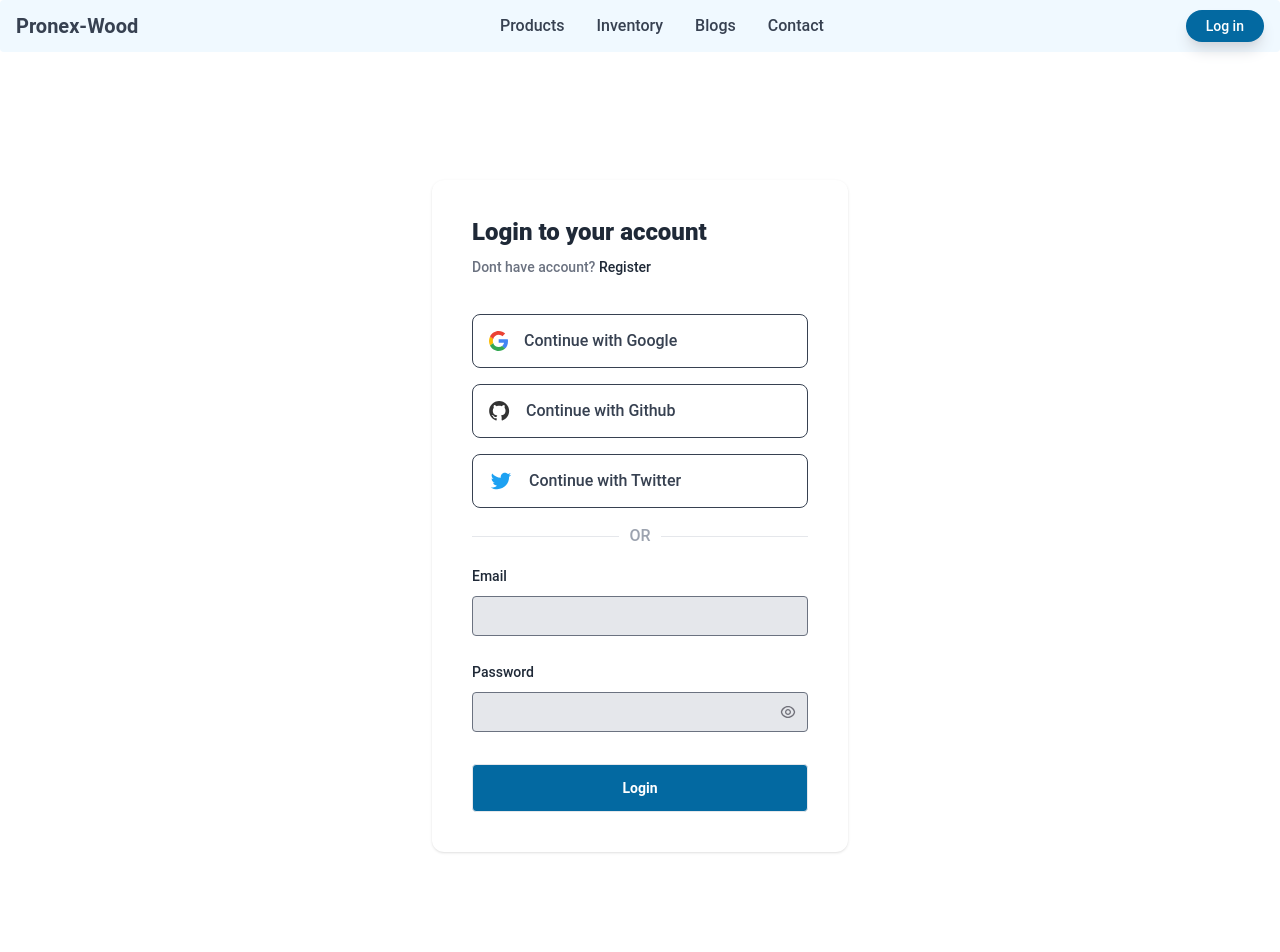
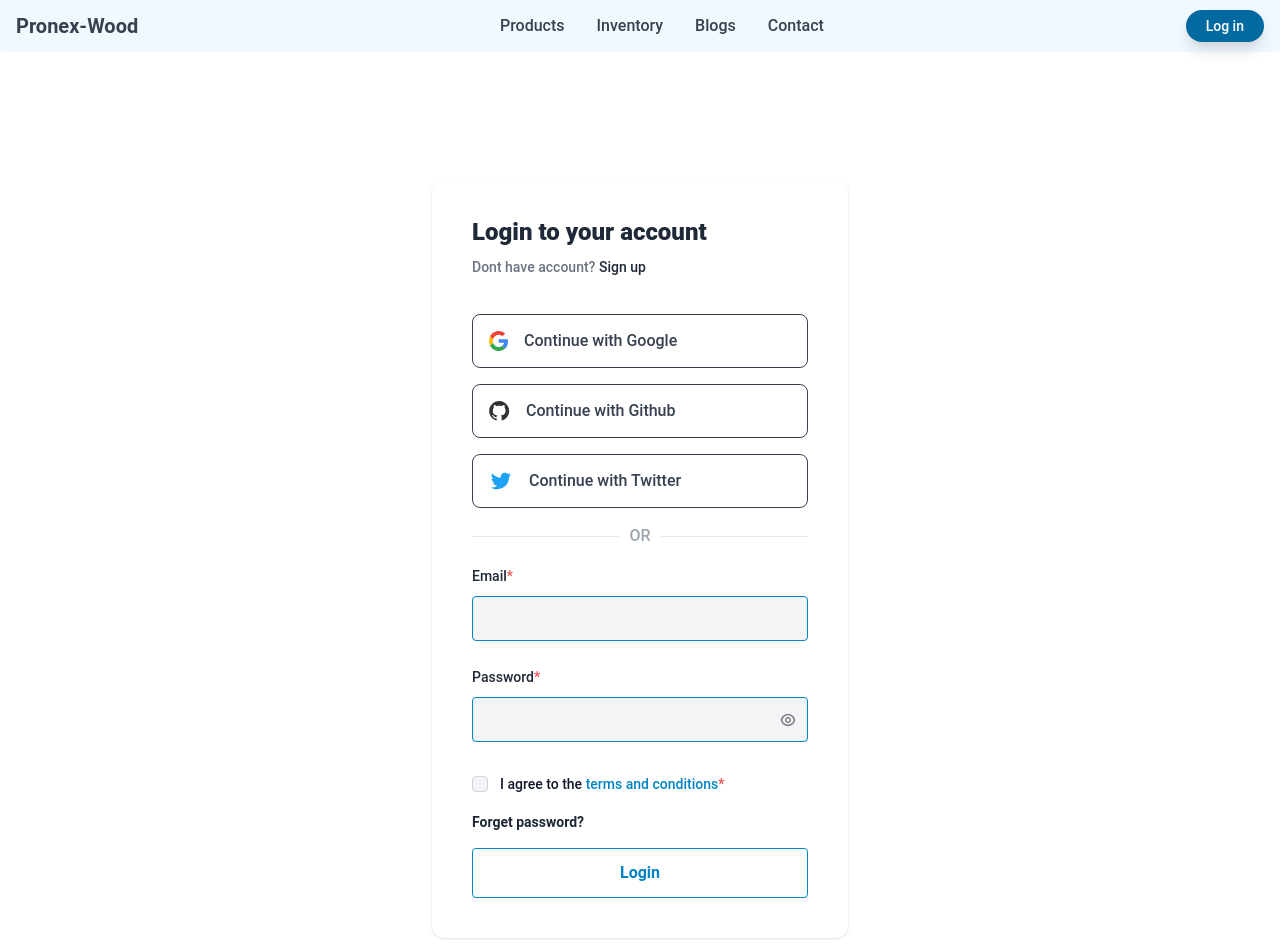
Before and after one commit to kmrajibfaysal/pronex-wood-km, a React (Create React App) app: page /login in a window 1280 px wide. Shown: the top 952 px of the page. Before the commit the page ends 916 px from the top, so only its background shows below. Built offline with nearby package versions, Linux system fonts and the light colour scheme; no server answers.

Commit message:
added private route with login and register page correction

```diff
--- a/package.json
+++ b/package.json
@@ -15,6 +15,7 @@
     "react-firebase-hooks": "^5.0.3",
     "react-router-dom": "6",
     "react-scripts": "5.0.0",
+    "react-toastify": "^8.2.0",
     "web-vitals": "^2.1.4"
   },
   "scripts": {
--- a/src/App.js
+++ b/src/App.js
@@ -1,8 +1,10 @@
 import { Route, Routes } from 'react-router-dom';
 import Home from './Pages/Home/Home';
+import Inventory from './Pages/Inventory/Inventory';
 import Login from './Pages/Login/Login';
 import Register from './Pages/Register/Register';
 import Header from './Shared/Header';
+import RequireAuth from './Shared/RequireAuth/RequireAuth';
 
 function App() {
     return (
@@ -12,6 +14,14 @@ function App() {
                 <Route path="/" element={<Home />} />
                 <Route path="/login" element={<Login />} />
                 <Route path="/register" element={<Register />} />
+                <Route
+                    path="/inventory/:productId"
+                    element={
+                        <RequireAuth>
+                            <Inventory />
+                        </RequireAuth>
+                    }
+                />
             </Routes>
         </div>
     );
--- /dev/null
+++ b/src/Pages/Inventory/Inventory.js
@@ -0,0 +1,14 @@
+import React from 'react';
+import { useParams } from 'react-router-dom';
+
+function Inventory() {
+    const { productId } = useParams();
+
+    return (
+        <div>
+            <h1 className="text-5xl">This is inventory of : {productId}</h1>
+        </div>
+    );
+}
+
+export default Inventory;
--- a/src/Pages/Login/Login.js
+++ b/src/Pages/Login/Login.js
@@ -1,17 +1,105 @@
+/* eslint-disable consistent-return */
 /* eslint-disable jsx-a11y/label-has-associated-control */
 /* eslint-disable jsx-a11y/aria-role */
 /* eslint-disable no-unused-vars */
 /* eslint-disable react/button-has-type */
 /* eslint-disable jsx-a11y/no-redundant-roles */
-import React, { useState } from 'react';
-import { Link } from 'react-router-dom';
+import React, { useRef, useState } from 'react';
+import {
+    useAuthState,
+    useSendPasswordResetEmail,
+    // eslint-disable-next-line prettier/prettier
+    useSignInWithEmailAndPassword
+} from 'react-firebase-hooks/auth';
+import { Link, useLocation, useNavigate } from 'react-router-dom';
+import { toast, ToastContainer } from 'react-toastify';
+import 'react-toastify/dist/ReactToastify.css';
+import auth from '../../firebase.init';
+import Loading from '../../Shared/Loading/Loading';
 import SocialLogin from '../../Shared/SocialLogin/SocialLogin';
 
 function Login() {
+    const location = useLocation();
+    const [agree, setAgree] = useState(false);
+
+    const [err, setErr] = useState('');
+    const [user1] = useAuthState(auth);
+    const navigate = useNavigate();
     const [sidebar, setSidebar] = useState();
+    const emailRef = useRef('');
+    const passwordRef = useRef('');
+    const [signInWithEmailAndPassword, user2, loading, error] = useSignInWithEmailAndPassword(auth);
+
+    const [sendPasswordResetEmail, sending, error2] = useSendPasswordResetEmail(auth);
+
+    //
+
+    const from = location.state?.from?.pathname || '/';
+
+    //
+
+    // email validation
+    const validateEmail = (email) =>
+        String(email)
+            .toLowerCase()
+            .match(
+                /^(([^<>()[\]\\.,;:\s@"]+(\.[^<>()[\]\\.,;:\s@"]+)*)|(".+"))@((\[[0-9]{1,3}\.[0-9]{1,3}\.[0-9]{1,3}\.[0-9]{1,3}\])|(([a-zA-Z\-0-9]+\.)+[a-zA-Z]{2,}))$/
+            );
+
+    const handleResetPassword = async (event) => {
+        event.preventDefault();
+        const email = emailRef.current.value.trim();
+        if (validateEmail(email)) {
+            await sendPasswordResetEmail(email);
+            toast('If user exist a password reset email sent!');
+        } else {
+            setErr('Please provide a valid email.');
+        }
+    };
+
+    const handleLogin = async (event) => {
+        event.preventDefault();
+        const email = emailRef.current.value.trim();
+        const password = passwordRef.current.value;
+        const emailCheck = validateEmail(email);
+
+        if (!email || !password) {
+            setErr('Enter a valid email and password!');
+            return;
+        }
+
+        if (password.length < 6) {
+            setErr('Password must be at least 6 char long.');
+            return;
+        }
+
+        if (validateEmail(email)) {
+            await signInWithEmailAndPassword(email, password);
+            if (user2) {
+                toast('You are logged in!');
+            } else {
+                setErr('No user found please sign up!');
+            }
+        } else {
+            setErr('Your email is invalid!');
+        }
+
+        if (error) {
+            setErr('Something Wrong. Please try again.');
+        }
+    };
+
+    if (loading) {
+        return <Loading />;
+    }
+
+    if (user1 || user2) {
+        navigate(from, { replace: true });
+    }
+
     return (
         <div className="w-full px-4 md:py-16">
-            <div className="flex flex-col items-center justify-center">
+            <form className="flex flex-col items-center justify-center">
                 <div className="mt-16 w-full rounded-xl bg-white  p-10 shadow md:w-1/2 lg:w-1/3">
                     <p
                         aria-label="Login to your account"
@@ -25,14 +113,16 @@ function Login() {
                             to="/register"
                             tabIndex={0}
                             role="link"
-                            aria-label="Sign up here"
+                            aria-label="Register"
                             className="cursor-pointer text-sm font-medium leading-none text-gray-800 hover:underline"
                         >
                             {' '}
-                            Register
+                            Sign up
                         </Link>
                     </p>
-                    <SocialLogin />
+                    <div>
+                        <SocialLogin />
+                    </div>
                     <div className="flex w-full items-center justify-between py-5">
                         <hr className="w-full bg-gray-400" />
                         <p className="px-2.5 text-base font-medium leading-4 text-gray-400">OR</p>
@@ -40,25 +130,31 @@ function Login() {
                     </div>
                     <div>
                         <label className="text-sm font-medium leading-none text-gray-800">
-                            Email
+                            Email<span className="text-red-500">*</span>
                         </label>
                         <input
-                            aria-label="enter email adress"
+                            ref={emailRef}
+                            aria-label="enter email address"
                             role="input"
                             type="email"
-                            className="mt-2 w-full rounded border bg-gray-200 py-3 pl-3 text-xs font-medium leading-none text-gray-800 focus:outline-none"
+                            className={`text-md mt-2 w-full rounded border ${
+                                err ? 'border-red-600' : 'border-sky-600'
+                            } bg-gray-100 py-3 pl-3 font-medium leading-none text-gray-800 focus:outline-none `}
                         />
                     </div>
                     <div className="mt-6  w-full">
                         <label className="text-sm font-medium leading-none text-gray-800">
-                            Password
+                            Password<span className="text-red-500">*</span>
                         </label>
                         <div className="relative flex items-center justify-center">
                             <input
+                                ref={passwordRef}
                                 aria-label="enter Password"
                                 role="input"
                                 type="password"
-                                className="mt-2 w-full rounded border bg-gray-200 py-3 pl-3 text-xs font-medium leading-none text-gray-800 focus:outline-none"
+                                className={`text-md mt-2 w-full rounded border ${
+                                    err ? 'border-red-600' : 'border-sky-600'
+                                } bg-gray-100 py-3 pl-3 font-medium leading-none text-gray-800 focus:outline-none `}
                             />
                             <div className="absolute right-0 mt-2 mr-3 cursor-pointer">
                                 <svg
@@ -77,16 +173,46 @@ function Login() {
                         </div>
                     </div>
                     <div className="mt-8">
+                        {err ? <p className="mb-4 text-red-500">{err}</p> : ''}
+                        <div className="mb-4 flex items-center">
+                            <input
+                                id="checkbox-1"
+                                aria-describedby="checkbox-1"
+                                type="checkbox"
+                                className="h-4 w-4 rounded border-gray-300 bg-gray-100 text-sky-600"
+                            />
+                            <label
+                                htmlFor="checkbox-1"
+                                className="ml-3 text-sm font-medium text-gray-900 dark:text-gray-300"
+                            >
+                                I agree to the{' '}
+                                <a
+                                    href="/"
+                                    className="text-sky-600 hover:underline dark:text-blue-500"
+                                >
+                                    terms and conditions<span className="text-red-500">*</span>
+                                </a>
+                            </label>
+                        </div>
                         <button
+                            onClick={handleResetPassword}
+                            className="mb-4 cursor-pointer text-sm font-semibold text-gray-800 hover:text-sky-600 hover:underline"
+                        >
+                            Forget password?
+                        </button>
+                        <button
+                            type="submit"
+                            onClick={handleLogin}
                             role="button"
                             aria-label="Login"
-                            className="w-full rounded border bg-sky-700 py-4 text-sm font-semibold leading-none text-white hover:bg-sky-600 focus:outline-none focus:ring-2 focus:ring-sky-700 focus:ring-offset-2"
+                            className="text-md w-full rounded border border-sky-600 py-4 font-bold leading-none text-sky-600 hover:bg-sky-600 hover:text-white focus:outline-none focus:ring-2 focus:ring-sky-600 focus:ring-offset-2"
                         >
                             Login
                         </button>
                     </div>
                 </div>
-            </div>
+            </form>
+            <ToastContainer />
         </div>
     );
 }
--- /dev/null
+++ b/src/Shared/RequireAuth/RequireAuth.js
@@ -0,0 +1,19 @@
+import React from 'react';
+import { useAuthState } from 'react-firebase-hooks/auth';
+import { Navigate, useLocation } from 'react-router-dom';
+import auth from '../../firebase.init';
+import Loading from '../Loading/Loading';
+
+function RequiredAuth({ children }) {
+    const [user, loading] = useAuthState(auth);
+    const location = useLocation();
+    if (loading) {
+        return <Loading />;
+    }
+    if (!user) {
+        return <Navigate to="/login" state={{ from: location }} replace />;
+    }
+    return children;
+}
+
+export default RequiredAuth;
```
Also changed, not shown: src/Pages/Home/SingleItem.js (+8 -1 lines), src/Shared/SocialLogin/SocialLogin.js (+41 -20 lines), 1 other file (tests, documents, lock files or other folders).
